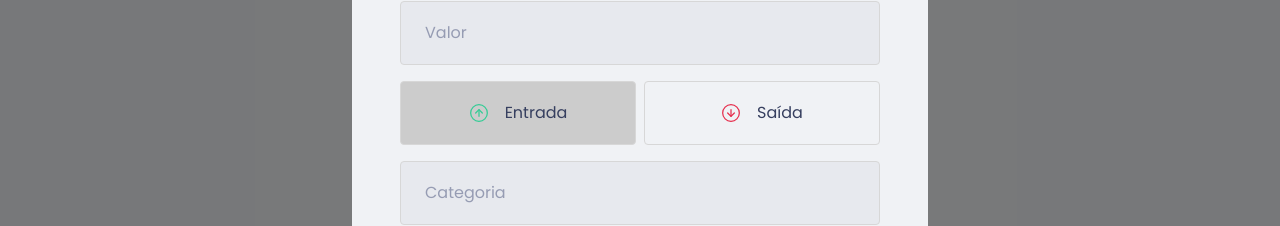
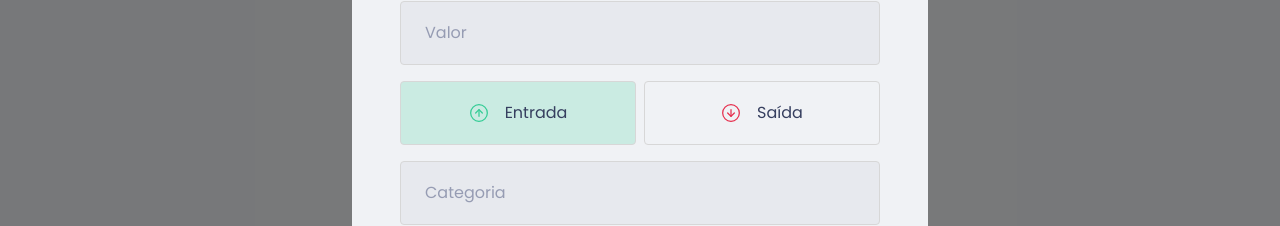
Before and after one commit to SalesMatheus/dtmoney, a React (Create React App) app: page / in a window 1280 px wide. Both pictures are taken after a click on the button "Nova transação". Shown: the part 317-543 px from the top of the page. Built offline with nearby package versions, Linux system fonts and the light colour scheme; what miragejs would draw is missing.

Commit message:
Cores dos Botões

```diff
--- a/src/components/NewTransactionModal/index.tsx
+++ b/src/components/NewTransactionModal/index.tsx
@@ -48,6 +48,7 @@
                         type="button"
                         onClick={() => { setType('deposit'); }}
                         isActive={type === 'deposit'}
+                        activeColor="green"
                     >
                         <img src={incomeImg} alt="Entrada" />
                         <span>Entrada</span>
@@ -57,6 +58,7 @@
                         type="button"
                         onClick={() => { setType('withdraw'); }}
                         isActive={type === 'withdraw'}
+                        activeColor="red"
                     >
                         <img src={outcomeImg} alt="Saída" />
                         <span>Saída</span>
--- a/src/components/NewTransactionModal/styles.ts
+++ b/src/components/NewTransactionModal/styles.ts
@@ -1,5 +1,5 @@
 import styled from 'styled-components';
-import { darken } from 'polished';
+import { darken, transparentize } from 'polished';
 
 export const Container = styled.form`
 h2  {
@@ -60,6 +60,12 @@
 
 interface RadioBoxProps {
     isActive: boolean;
+    activeColor: 'green' | 'red';
+}
+
+const colors = {
+    green: '#33CC95',
+    red: '#E52E4D'
 }
 
 export const RadioBox = styled.button<RadioBoxProps>`
@@ -68,7 +74,10 @@
     border: 1px solid #D7D7D7;
     border-radius: 0.25rem;
 
-    background: ${(props) => props.isActive ? '#CCC' : 'transparent'};
+    background: ${(props) => props.isActive
+        ? transparentize(0.8, colors[props.activeColor])
+        : 'transparent'
+    };
 
     display: flex;
     align-items: center;
```
